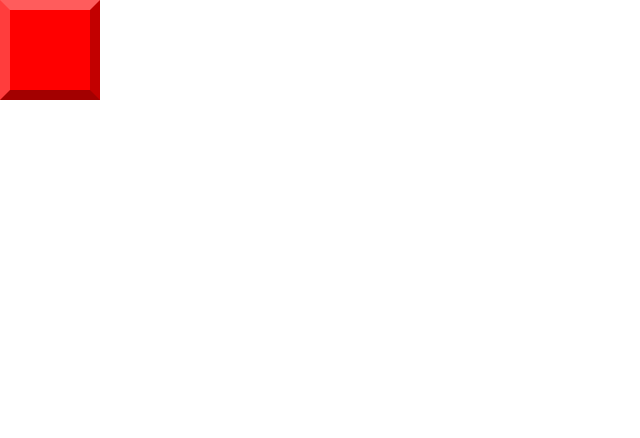
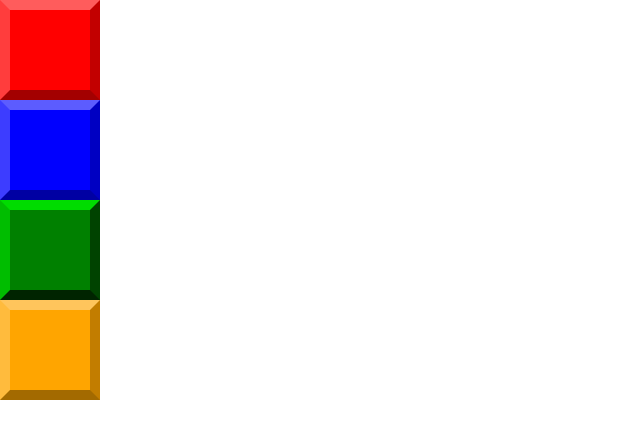
Before and after one commit to juangf/React-Tetris, a React app: page / in a window 1280 px wide. Shown: the whole page, without its empty margins (0-640 px from the left). Built offline with nearby package versions, Linux system fonts and the light colour scheme.

Commit message:
feat(BlockMatrix): New component

```diff
--- a/src/components/Block.js
+++ b/src/components/Block.js
@@ -4,12 +4,12 @@ import '../css/Block.css';
 class Block extends Component {
 	constructor(props) {
     super(props);
+    console.log(props);
   }
 
   render() {
     return (
-      <div className="Block">
-      </div>
+      <div className={`Block ${this.props.color}`}></div>
     );
   }
 }
--- /dev/null
+++ b/src/components/BlockMatrix.js
@@ -0,0 +1,17 @@
+import React, { Component } from 'react';
+import Block from './Block';
+
+class BlockMatrix extends Component {
+  render() {
+    return (
+      <div>
+        <Block color="red" />
+        <Block color="blue" />
+        <Block color="green" />
+        <Block color="orange" />
+      </div>
+    );
+  }
+}
+
+export default BlockMatrix;
--- a/src/index.js
+++ b/src/index.js
@@ -1,6 +1,6 @@
 import React from 'react';
 import ReactDOM from 'react-dom';
 import './css/index.css';
-import Block from './components/Block';
+import BlockMatrix from './components/BlockMatrix';
 
-ReactDOM.render(<Block />, document.getElementById('root'));
+ReactDOM.render(<BlockMatrix />, document.getElementById('root'));
```
Also changed, not shown: src/scss/Block.scss (+6 -1 lines), src/css/Block.css.
